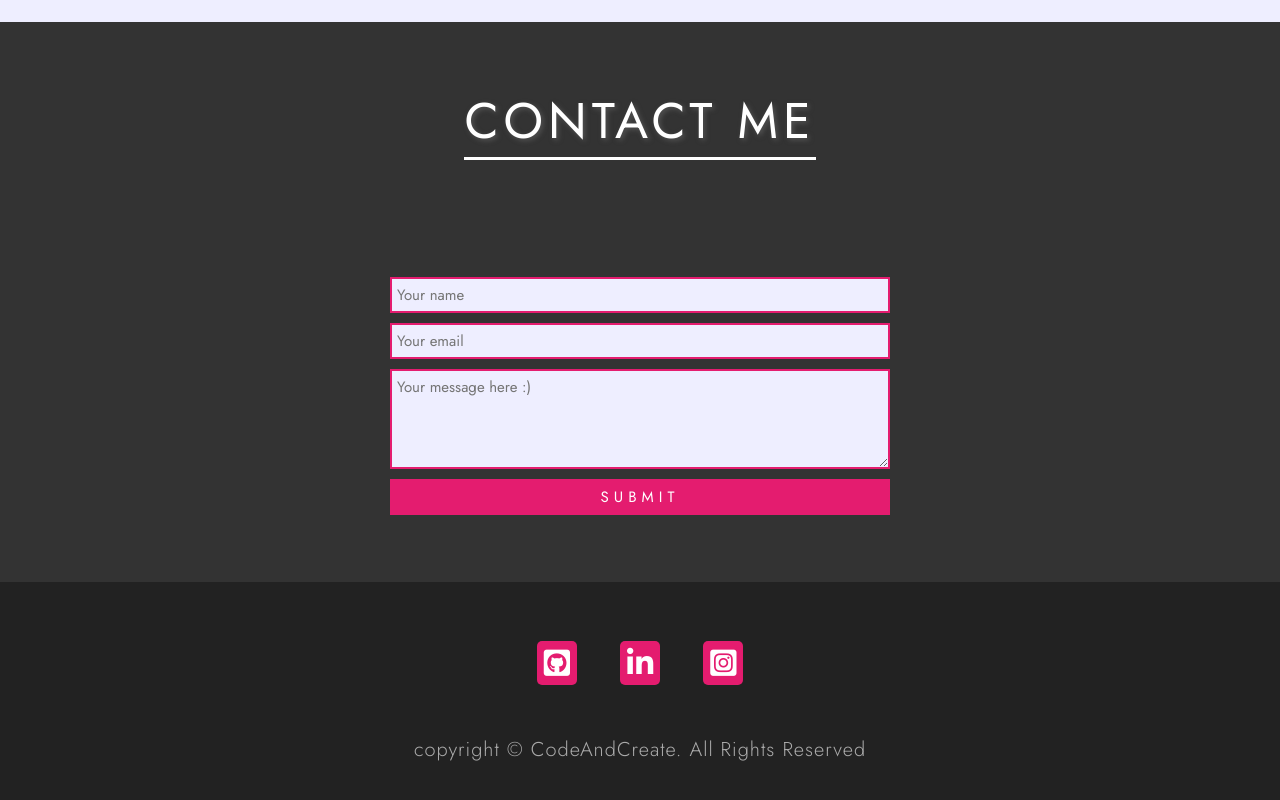
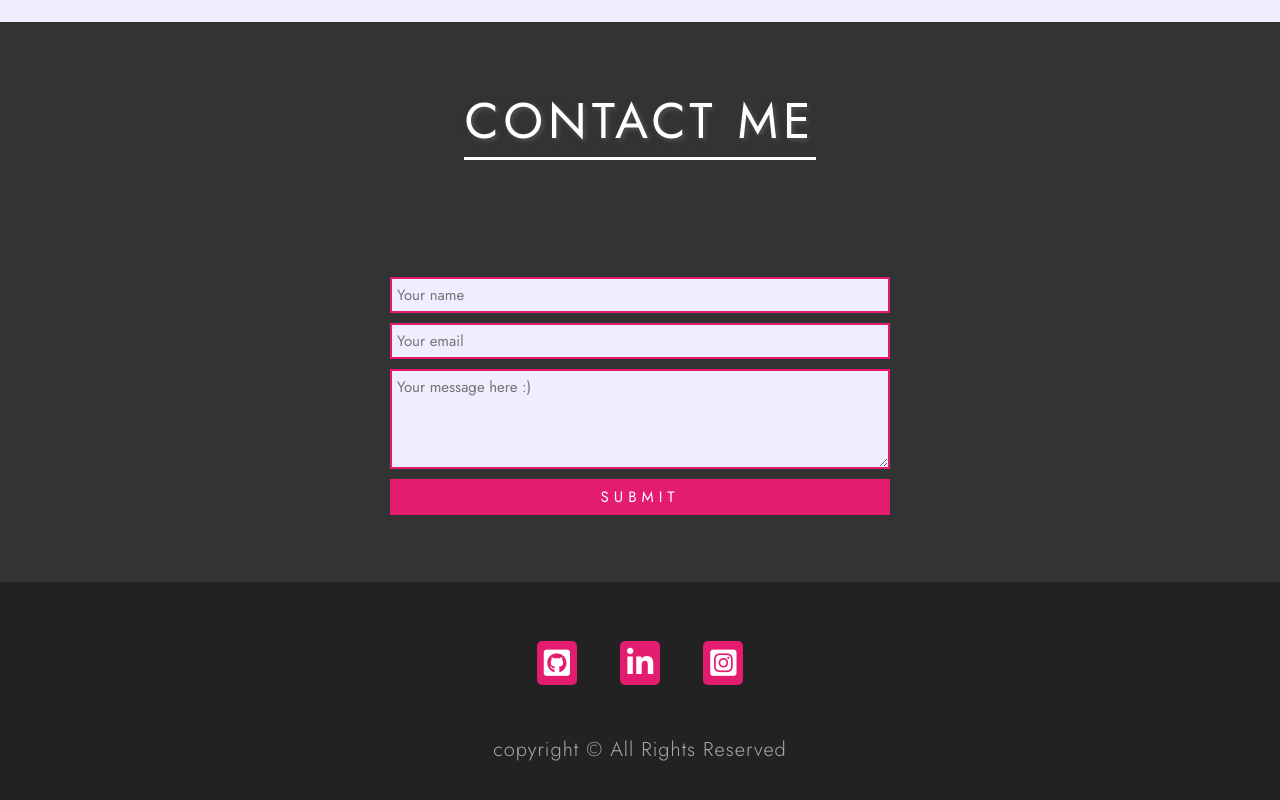
Before and after one commit to wongpakho814/portfolio, a plain HTML site: page index.html in a window 1280 px wide. Shown: the part 4600-5400 px from the top of the page. Drawn offline with nearby package versions, Linux system fonts and the light colour scheme.

Commit message:
Updated copyright text

```diff
--- a/index.html
+++ b/index.html
@@ -243,7 +243,7 @@
                 </a>
             </div>
             <p class="copyright">
-                copyright &copy; CodeAndCreate. All Rights Reserved
+                copyright &copy; All Rights Reserved
             </p>
         </footer>
         <!-- End of footer -->
```
